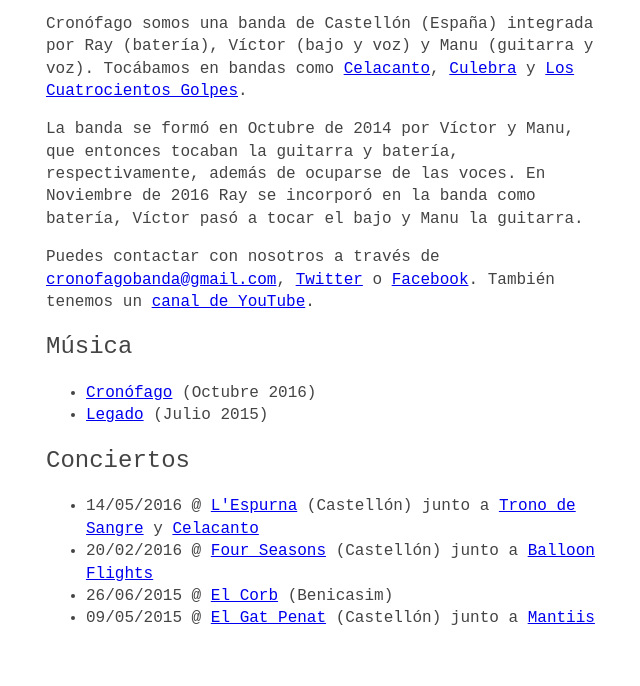
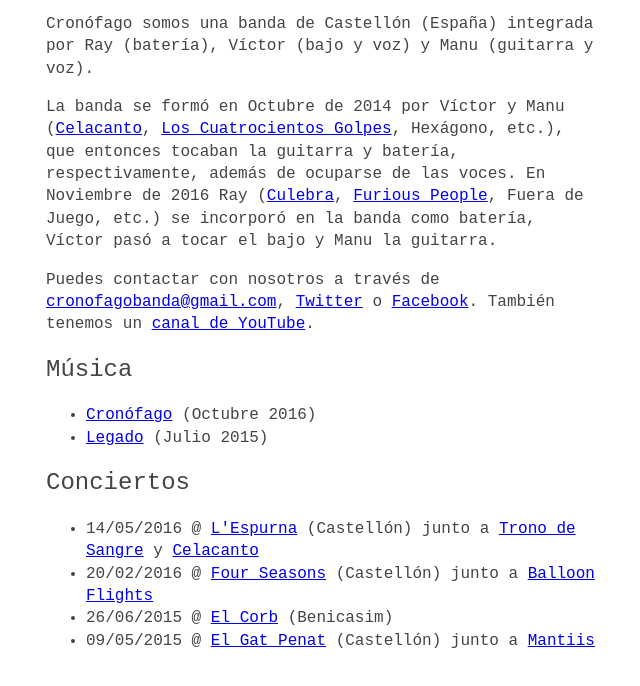
Before and after one commit to cronofago/cronofago.github.io, a plain HTML site: page index.html in a window 1280 px wide. Shown: the part 152-838 px from the top of the page, without its empty margins (319-959 px from the left). Drawn offline with Linux system fonts and the light colour scheme.

Commit message:
Cambiar biografía.

```diff
--- a/index.html
+++ b/index.html
@@ -13,11 +13,9 @@
 
   <div id="main">
 
-    <p>Cronófago somos una banda de Castellón (España) integrada por Ray (batería), Víctor (bajo y voz) y Manu (guitarra y voz).
-    Tocábamos en bandas como <a href="http://celacantobanda.bandcamp.com">Celacanto</a>, <a href="https://culebra2012rock.bandcamp.com/">Culebra</a> y <a href="http://loscuatrocientosgolpes.bandcamp.com">Los Cuatrocientos Golpes</a>.
-    </p>
+    <p>Cronófago somos una banda de Castellón (España) integrada por Ray (batería), Víctor (bajo y voz) y Manu (guitarra y voz).</p>
 
-    <p>La banda se formó en Octubre de 2014 por Víctor y Manu, que entonces tocaban la guitarra y batería, respectivamente, además de ocuparse de las voces. En Noviembre de 2016 Ray se incorporó en la banda como batería, Víctor pasó a tocar el bajo y Manu la guitarra.</p>
+    <p>La banda se formó en Octubre de 2014 por Víctor y Manu (<a href="http://celacantobanda.bandcamp.com">Celacanto</a>, <a href="http://loscuatrocientosgolpes.bandcamp.com">Los Cuatrocientos Golpes</a>, Hexágono, etc.), que entonces tocaban la guitarra y batería, respectivamente, además de ocuparse de las voces. En Noviembre de 2016 Ray (<a href="https://culebra2012rock.bandcamp.com/">Culebra</a>, <a href="https://furiouspeople.bandcamp.com/">Furious People</a>, Fuera de Juego, etc.) se incorporó en la banda como batería, Víctor pasó a tocar el bajo y Manu la guitarra.</p>
 
     <p>Puedes contactar con nosotros a través de <a href="mailto:cronofagobanda@gmail.com">cronofagobanda@gmail.com</a>, <a href="https://twitter.com/CronofagoBanda">Twitter</a> o <a href="https://www.facebook.com/cronofagobanda">Facebook</a>.
     También tenemos un <a href="https://www.youtube.com/channel/UCsNGI7G3zM_J4N4Kd8vuw4g">canal de YouTube</a>.
```
